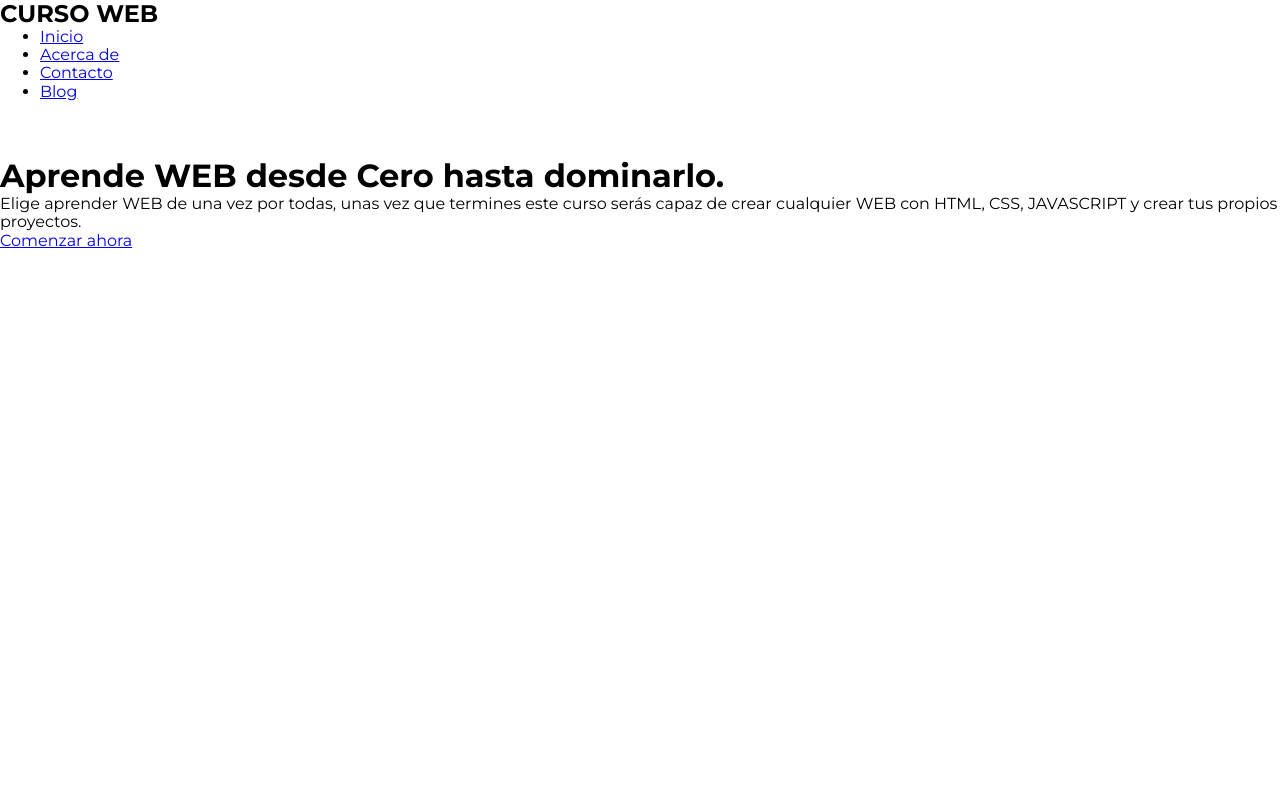
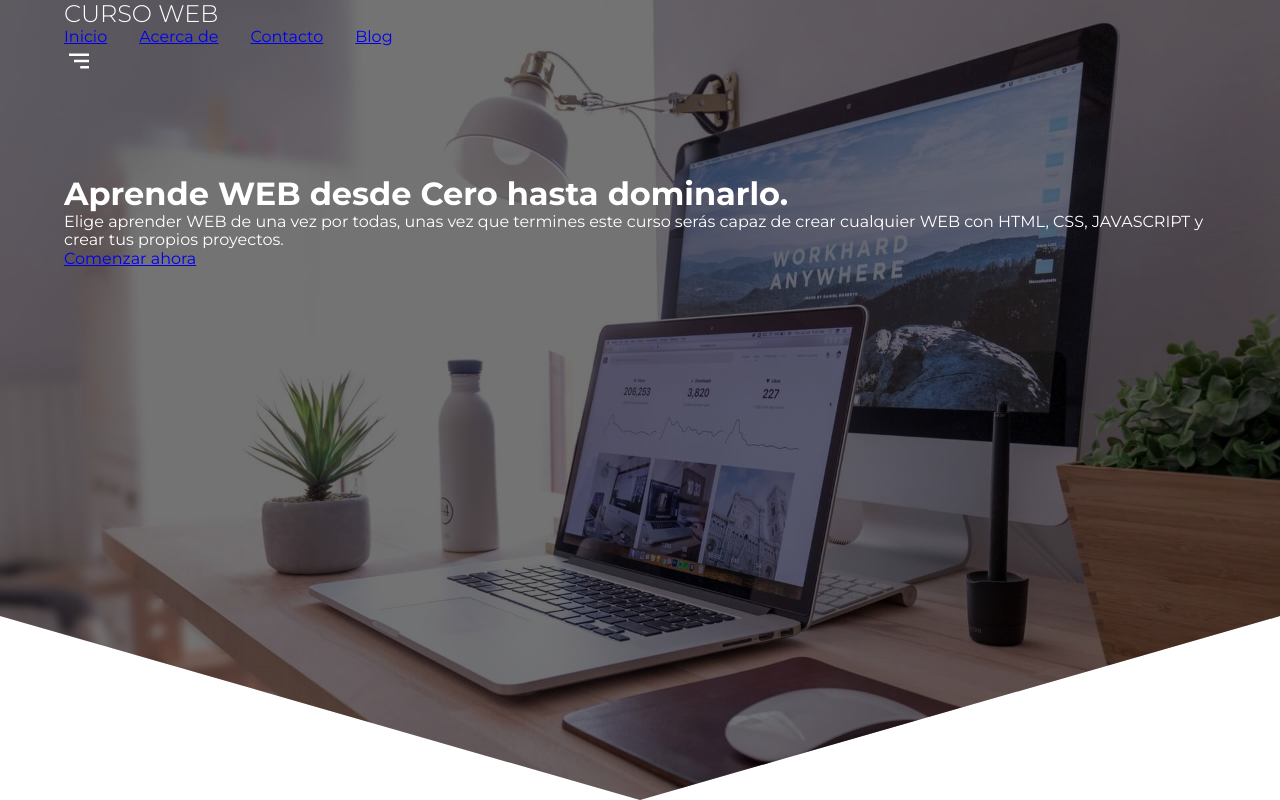
Before and after one commit to JuanAguilarUni/landingpage_step_by_step, a plain HTML site: page index.html in a window 1280 px wide. Drawn offline with Linux system fonts and the light colour scheme.

Commit message:
Create styles css
se agregó el root, container, hero y nav

```diff
--- a/css/styles.css
+++ b/css/styles.css
@@ -1,6 +1,81 @@
 @import url('https://fonts.googleapis.com/css2?family=Montserrat:ital,wght@0,100..900;1,100..900&display=swap');
 
+:root{
+    --padding-container: 100px 0;
+    --color-title: #001a49;
+}
 body{
     font-family: "Montserrat", sans-serif;
     font-optical-sizing: auto;
 }
+
+.container{
+    width: 90%;
+    max-width: 1200px;
+    margin: auto;
+    overflow: hidden;
+    color: #fff;
+    padding: var(--padding-container);
+}
+
+.hero{
+    width: 100%;
+    height: 100vh;
+    min-height: 600px;
+    max-height: 800px;
+    position: relative;
+    grid-template-rows: 180px 1fr;
+}
+
+.hero::before{
+    content: "";
+    position: absolute;
+    top: 0;
+    left: 0;
+    width: 100%;
+    height: 100%;
+    background-image: linear-gradient(180deg, #0000008c 0%, #0000008c 100%), url('../assets/computer.jpg');
+    background-size: cover;
+    clip-path: polygon(100% 0, 100% 77%, 50% 100%, 0 77%, 0 0);
+    z-index: -1;
+}
+
+.nav{
+    --padding-container: 0;
+}
+
+.nav_title{
+    font-weight: 300;
+}
+
+.nav_link{
+    margin-left: auto;
+    padding: 0%;
+    display: grid;
+    grid-auto-flow: column;
+    grid-auto-columns: max-content;
+    gap: 2em;
+}
+
+.nav_items{
+    list-style: none;
+}
+
+.nav_links{
+    color: #fff;
+    text-decoration: none;
+}
+
+.nav_menu{
+    margin-left: auto;
+    cursor: pointer;
+}
+
+.nav_img{
+    display: block;
+    width: 30px;
+}
+
+.nav_close{
+    display: var(--show, none);
+}
--- a/index.html
+++ b/index.html
@@ -38,11 +38,9 @@
 
         <section class="hero_container container">
             <h1 class="hero_title">Aprende WEB desde Cero hasta dominarlo.</h1>
-            <p class="hero_paragraph">Elige aprender WEB de una vez por todas, unas vez que termines este curso serás capaz de crear cualquier WEB con HTML, CSS, JAVASCRIPT y crear tus propios proyectos.</p>
+            <p class="hero__paragraph">Elige aprender WEB de una vez por todas, unas vez que termines este curso serás capaz de crear cualquier WEB con HTML, CSS, JAVASCRIPT y crear tus propios proyectos.</p>
             <a href="#" class="cta">Comenzar ahora</a>
-
         </section>
-
     </header>
 </body>
 </html>
```
